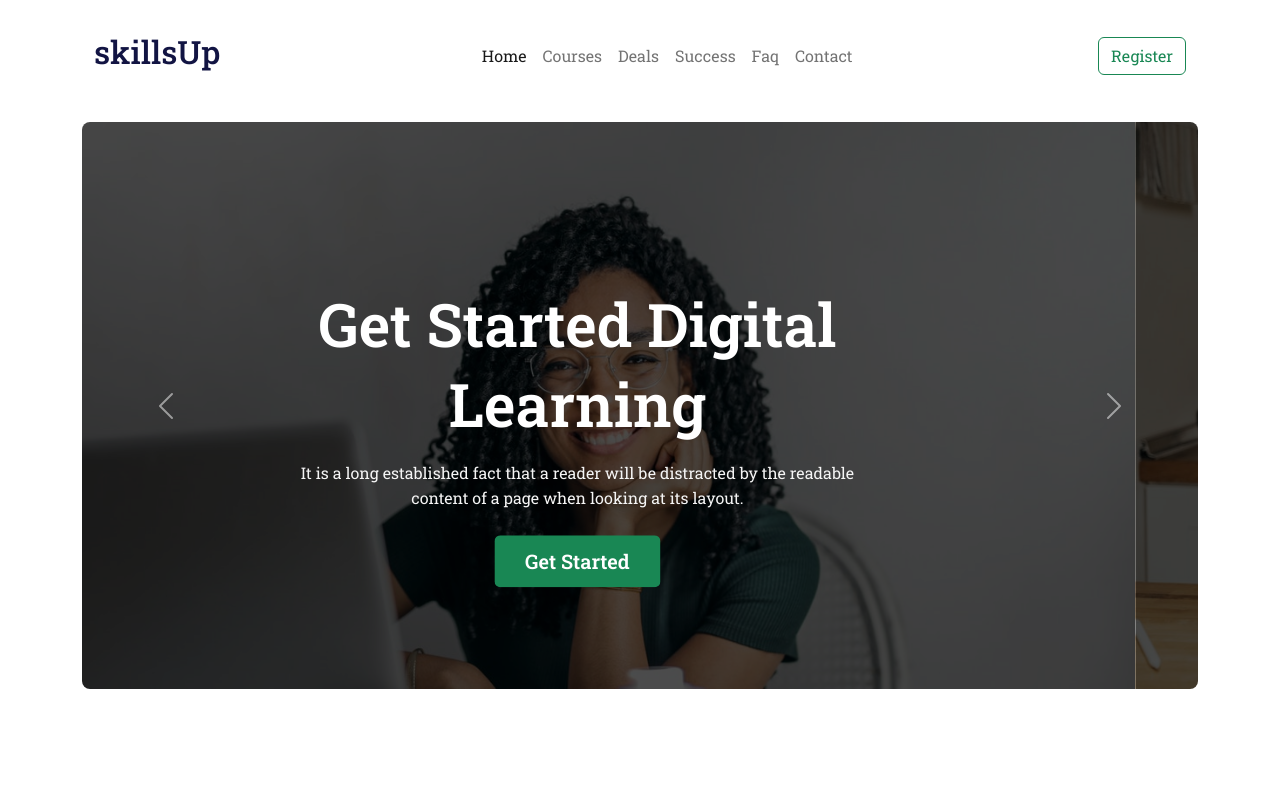
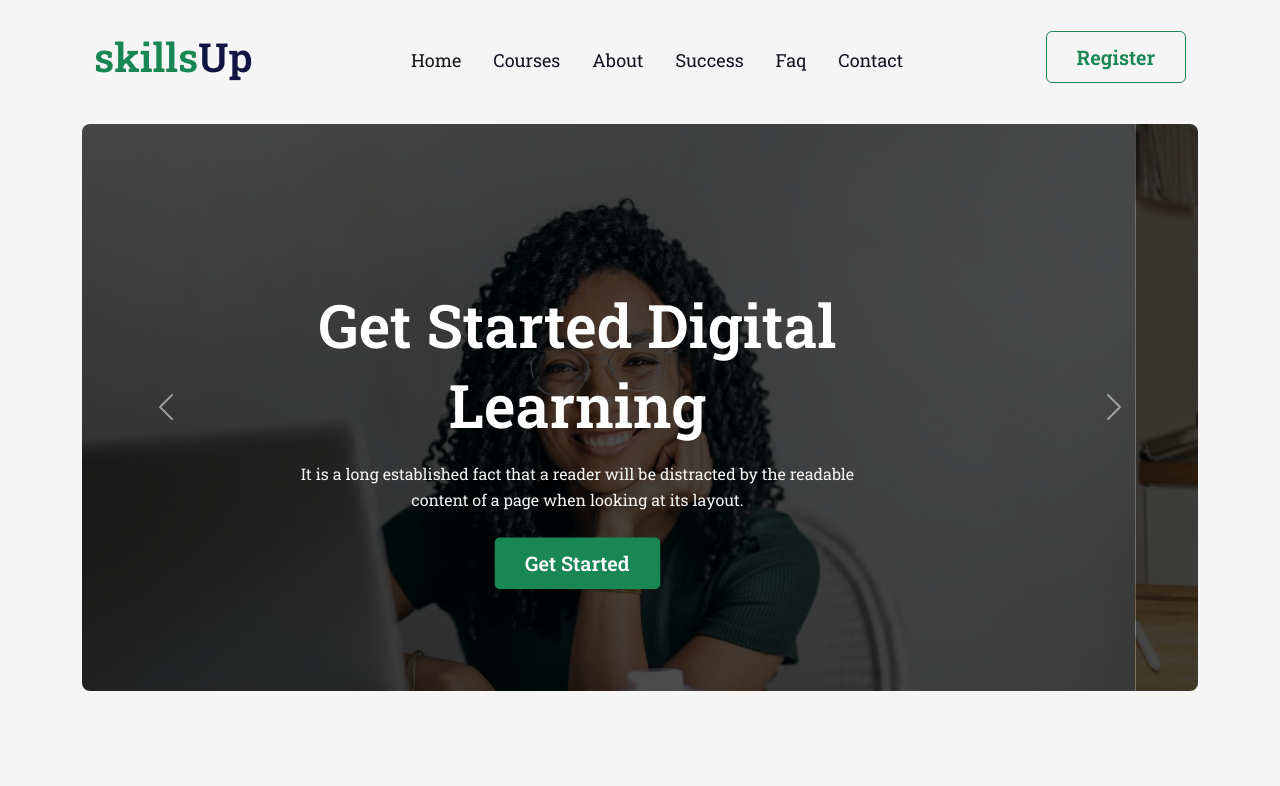
Before and after one commit to mairoky/skillsUp-edTech-Website, a plain HTML site: page index.html in a window 1280 px wide. Shown: the top 786 px of the page. Drawn offline with nearby package versions, Linux system fonts and the light colour scheme.

Commit message:
header complete

```diff
--- a/css/style.css
+++ b/css/style.css
@@ -15,7 +15,7 @@ h5 {
 }
 
 body {
-    /* background-color: var(--primary-color); */
+    background-color: var(--primary-color);
     font-family: 'Roboto Slab', serif;
     font-size: 16px;
     font-weight: 400;
@@ -47,6 +47,47 @@ header {
 }
 
 /* navbar */
+.navbar-brand .text-logo {
+    font-size: 40px;
+    font-weight: 600;
+    color: var(--heading-color);
+}
+
+.navbar-brand .text-logo span {
+    color: var(--secondary-color);
+}
+
+.nav-item {
+    margin: 0 0.5rem;
+}
+
+.nav-link {
+    font-size: 18px;
+    color: var(--font-color);
+    transition: var(--transition);
+}
+
+.nav-link:hover {
+    color: var(--secondary-color);
+}
+
+.btn-header {
+    padding: 10px 30px;
+    background-color: transparent;
+    font-weight: 600;
+    font-size: 20px;
+    line-height: 30px;
+    color: var(--secondary-color);
+    border-color: var(--secondary-color);
+    transition: var(--transition);
+}
+
+.btn-header:hover,
+.btn-header:focus,
+.btn-header:active {
+    color: var(--primary-color);
+    background-color: var(--secondary-color);
+}
 
 /* navbar */
 
@@ -63,10 +104,6 @@ header {
     position: absolute;
     top: 0;
     left: 0;
-}
-
-.carousel-inner {
-    /* max-height: 500px !important; */
 }
 
 .carousel-caption {
@@ -210,14 +247,14 @@ footer {
 }
 
 footer h2 {
-    font-size: 45px;
+    font-size: 40px;
     font-weight: 600;
     line-height: 30px;
     color: #fff;
 }
 
 footer h2 span {
-    color: #198754;
+    color: var(--secondary-color);
 }
 
 footer .address {
@@ -229,8 +266,6 @@ footer .address {
     text-decoration: none;
     color: #f5f5f5;
 }
-
-footer ul.social-icon {}
 
 footer ul.social-icon li {
     display: inline-block;
@@ -271,5 +306,4 @@ ul.social-icon li:nth-child(4) a:hover {
     border-color: transparent;
 }
 
-
 /* Footer End */
--- a/index.html
+++ b/index.html
@@ -27,15 +27,17 @@
             <!-- navbar -->
             <nav class="navbar navbar-expand-lg">
                 <div class="container-fluid">
-                    <a class="navbar-brand" href="#">
-                        <h2 class="text-logo"><span>skills</span>Up</h2>
+                    <!-- logo -->
+                    <a class="navbar-brand" href="index.html">
+                        <h2 class="text-logo mb-0"><span>skills</span>Up</h2>
                     </a>
                     <button class="navbar-toggler" type="button" data-bs-toggle="collapse"
-                        data-bs-target="#navbarSupportedContent" aria-controls="navbarSupportedContent"
-                        aria-expanded="false" aria-label="Toggle navigation">
+                        data-bs-target="#navbarContent" aria-controls="navbarContent" aria-expanded="false"
+                        aria-label="Toggle navigation">
                         <span class="navbar-toggler-icon"></span>
                     </button>
-                    <div class="collapse navbar-collapse" id="navbarSupportedContent">
+                    <!-- menu -->
+                    <div class="collapse navbar-collapse" id="navbarContent">
                         <ul class="navbar-nav m-auto mb-2 mb-lg-0">
                             <li class="nav-item">
                                 <a class="nav-link active" aria-current="page" href="#">Home</a>
@@ -44,7 +46,7 @@
                                 <a class="nav-link" href="#">Courses</a>
                             </li>
                             <li class="nav-item">
-                                <a class="nav-link" href="#">Deals</a>
+                                <a class="nav-link" href="#">About</a>
                             </li>
                             <li class="nav-item">
                                 <a class="nav-link" href="#">Success</a>
@@ -57,9 +59,10 @@
                             </li>
                         </ul>
                         <form class="d-flex d-none d-md-block">
-                            <button class="btn btn-outline-success" type="submit">Register</button>
+                            <button class="btn btn-header" type="submit">Register</button>
                         </form>
                     </div>
+                    <!-- menu -->
                 </div>
             </nav>
             <!-- navbar -->
```
